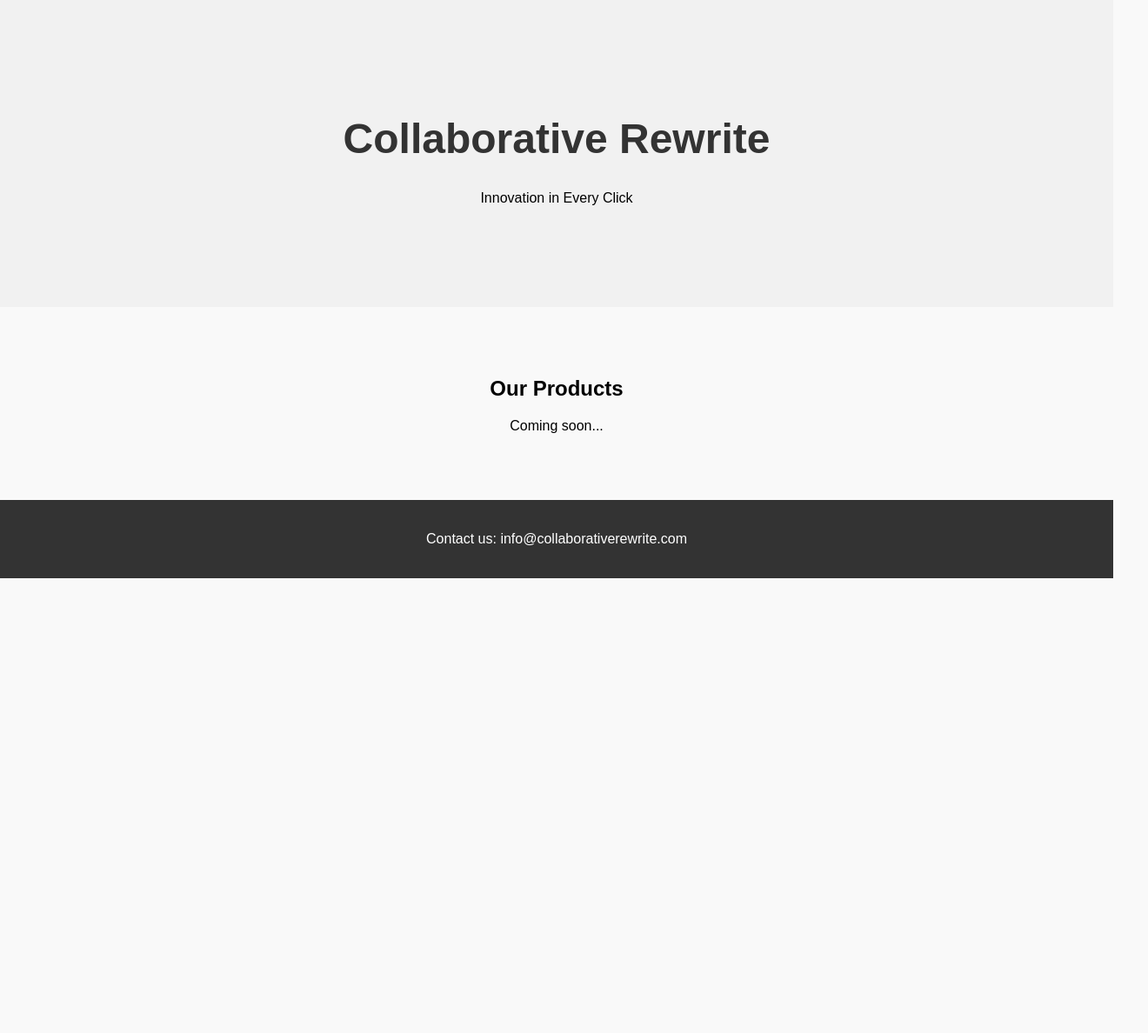
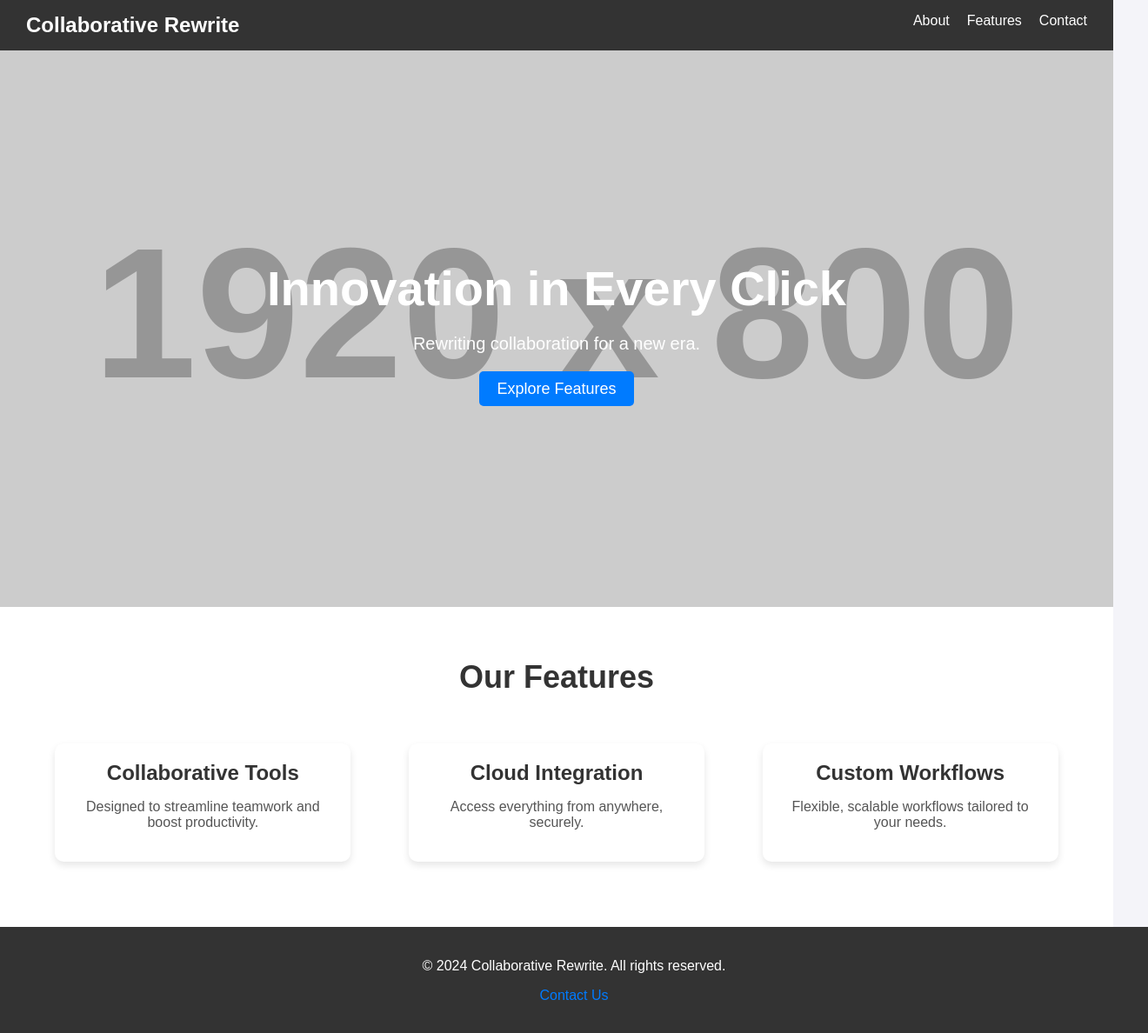
Before and after one commit to sukh93/sukh93.github.io, a plain HTML site: page index.html in a window 1280 px wide. Shown: the whole page at 87% size, 1320 px wide, since content can reach past the window. Before the commit the page ends 800 px from the top, so only its background shows below. Drawn offline with Linux system fonts and the light colour scheme; placeholder pictures from the web are drawn by us.

Commit message:
Updated to base style and adding css

```diff
--- a/index.html
+++ b/index.html
@@ -4,25 +4,51 @@
     <meta charset="UTF-8">
     <meta name="viewport" content="width=device-width, initial-scale=1.0">
     <title>Collaborative Rewrite</title>
-    <style>
-        body { font-family: Arial, sans-serif; margin: 0; padding: 0; background-color: #f9f9f9; }
-        header { text-align: center; padding: 100px 20px; background-color: #f1f1f1; }
-        header h1 { font-size: 48px; color: #333; }
-        section { padding: 60px 20px; text-align: center; }
-        footer { padding: 20px; background-color: #333; color: white; text-align: center; }
-    </style>
+    <link rel="stylesheet" href="styles.css">
 </head>
 <body>
-    <header>
-        <h1>Collaborative Rewrite</h1>
-        <p>Innovation in Every Click</p>
-    </header>
-    <section>
-        <h2>Our Products</h2>
-        <p>Coming soon...</p>
+    <!-- Navigation Bar -->
+    <nav>
+        <div class="logo">Collaborative Rewrite</div>
+        <ul class="nav-links">
+            <li><a href="#about">About</a></li>
+            <li><a href="#features">Features</a></li>
+            <li><a href="#contact">Contact</a></li>
+        </ul>
+    </nav>
+
+    <!-- Hero Section -->
+    <section class="hero">
+        <div class="hero-content">
+            <h1>Innovation in Every Click</h1>
+            <p>Rewriting collaboration for a new era.</p>
+            <a href="#features" class="cta-button">Explore Features</a>
+        </div>
     </section>
+
+    <!-- Features Section -->
+    <section id="features" class="features">
+        <h2>Our Features</h2>
+        <div class="feature-cards">
+            <div class="card">
+                <h3>Collaborative Tools</h3>
+                <p>Designed to streamline teamwork and boost productivity.</p>
+            </div>
+            <div class="card">
+                <h3>Cloud Integration</h3>
+                <p>Access everything from anywhere, securely.</p>
+            </div>
+            <div class="card">
+                <h3>Custom Workflows</h3>
+                <p>Flexible, scalable workflows tailored to your needs.</p>
+            </div>
+        </div>
+    </section>
+
+    <!-- Footer Section -->
     <footer>
-        <p>Contact us: info@collaborativerewrite.com</p>
+        <p>&copy; 2024 Collaborative Rewrite. All rights reserved.</p>
+        <p><a href="mailto:info@collaborativerewrite.com">Contact Us</a></p>
     </footer>
 </body>
 </html>
--- /dev/null
+++ b/styles.css
@@ -0,0 +1,138 @@
+/* General Styles */
+body {
+    margin: 0;
+    font-family: 'Arial', sans-serif;
+    background-color: #f4f4f9;
+    color: #333;
+}
+
+a {
+    text-decoration: none;
+    color: #007bff;
+}
+
+h1, h2, h3 {
+    margin: 0;
+}
+
+nav {
+    background-color: #333;
+    color: #fff;
+    display: flex;
+    justify-content: space-between;
+    padding: 15px 30px;
+}
+
+nav .logo {
+    font-size: 24px;
+    font-weight: bold;
+}
+
+nav ul {
+    list-style: none;
+    display: flex;
+    margin: 0;
+}
+
+nav ul li {
+    margin-left: 20px;
+}
+
+nav ul li a {
+    color: #fff;
+    font-size: 16px;
+}
+
+/* Hero Section */
+.hero {
+    background: url('https://via.placeholder.com/1920x800') no-repeat center center/cover;
+    height: 80vh;
+    display: flex;
+    align-items: center;
+    justify-content: center;
+    color: #fff;
+    text-align: center;
+}
+
+.hero h1 {
+    font-size: 56px;
+    margin-bottom: 20px;
+    animation: fadeIn 1.5s ease-in-out;
+}
+
+.hero p {
+    font-size: 20px;
+    margin-bottom: 30px;
+}
+
+.cta-button {
+    padding: 10px 20px;
+    background-color: #007bff;
+    color: #fff;
+    border-radius: 5px;
+    font-size: 18px;
+    transition: background-color 0.3s;
+}
+
+.cta-button:hover {
+    background-color: #0056b3;
+}
+
+/* Features Section */
+.features {
+    padding: 60px 30px;
+    background-color: #fff;
+    text-align: center;
+}
+
+.features h2 {
+    margin-bottom: 40px;
+    font-size: 36px;
+    color: #333;
+}
+
+.feature-cards {
+    display: flex;
+    justify-content: space-around;
+    flex-wrap: wrap;
+}
+
+.card {
+    background-color: #fff;
+    padding: 20px;
+    margin: 15px;
+    width: 300px;
+    border-radius: 10px;
+    box-shadow: 0 4px 8px rgba(0, 0, 0, 0.1);
+    transition: transform 0.3s ease-in-out;
+}
+
+.card:hover {
+    transform: scale(1.05);
+}
+
+.card h3 {
+    font-size: 24px;
+    margin-bottom: 15px;
+}
+
+.card p {
+    font-size: 16px;
+    color: #555;
+}
+
+/* Footer Section */
+footer {
+    background-color: #333;
+    color: #fff;
+    text-align: center;
+    padding: 20px;
+    position: absolute;
+    width: 100%;
+}
+
+/* Animations */
+@keyframes fadeIn {
+    0% { opacity: 0; }
+    100% { opacity: 1; }
+}
```
